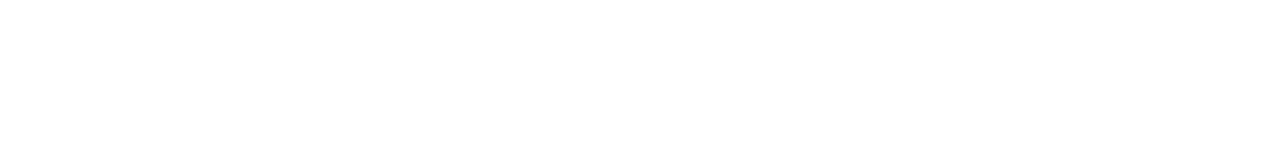
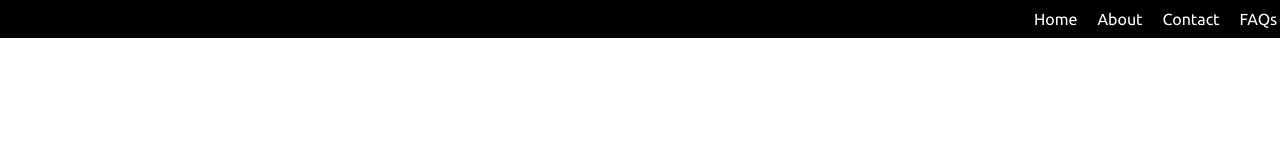
Before and after one commit to Deviators/Project-Synergy, a plain HTML site: page index.html in a window 1280 px wide. Drawn offline with Linux system fonts and the light colour scheme.

Commit message:
Template Ready

```diff
--- a/css/style.css
+++ b/css/style.css
@@ -0,0 +1,43 @@
+@import url('https://fonts.googleapis.com/css2?family=Ubuntu&display=swap');
+
+*{
+    margin: 0;
+    padding: 0;
+    box-sizing: border-box;
+    list-style: none;
+    font-family: 'Ubuntu', sans-serif;
+}
+
+.navbar {
+    background: black;
+}
+
+.navbar.sticky{
+    background-color: black;
+}
+
+.navbar ul {
+    margin-left: 80%;
+    justify-content: space-between;
+    display: flex;
+}
+
+.navbar ul li {
+    margin: 10px;
+}
+
+.navbar ul li a {
+    text-decoration: none;
+    color: white;
+}
+
+/*Home Section Styling */
+/* .home{
+    display: flex;
+    background: url(../img/avatar.jpg) no-repeat center;
+    height: 100vh;
+    min-height: 500px;
+    background-size: cover;
+    background-attachment: fixed;
+
+} */
--- a/index.html
+++ b/index.html
@@ -10,9 +10,21 @@
 </head>
 <body>
 
+    <nav class="navbar">
+        <ul>
+            <li><a href="#">Home</a></li>
+            <li><a href="#">About</a></li>
+            <li><a href="#">Contact</a></li>
+            <li><a href="#">FAQs</a></li>
+        </ul>
+    </nav>
 
-
-
-    <script src="./js/app.js"></script>
+    <!-- <section id="home" class="home">
+        <div class="home-content">
+            <div class="text-1">Hello</div>
+            <div class="text-2">We Are Homies</div>
+        </div>
+    </section> -->
+ <script src="./js/app.js"></script>
 </body>
 </html>
```
Also changed, not shown: img/avatar.jpg (added).
